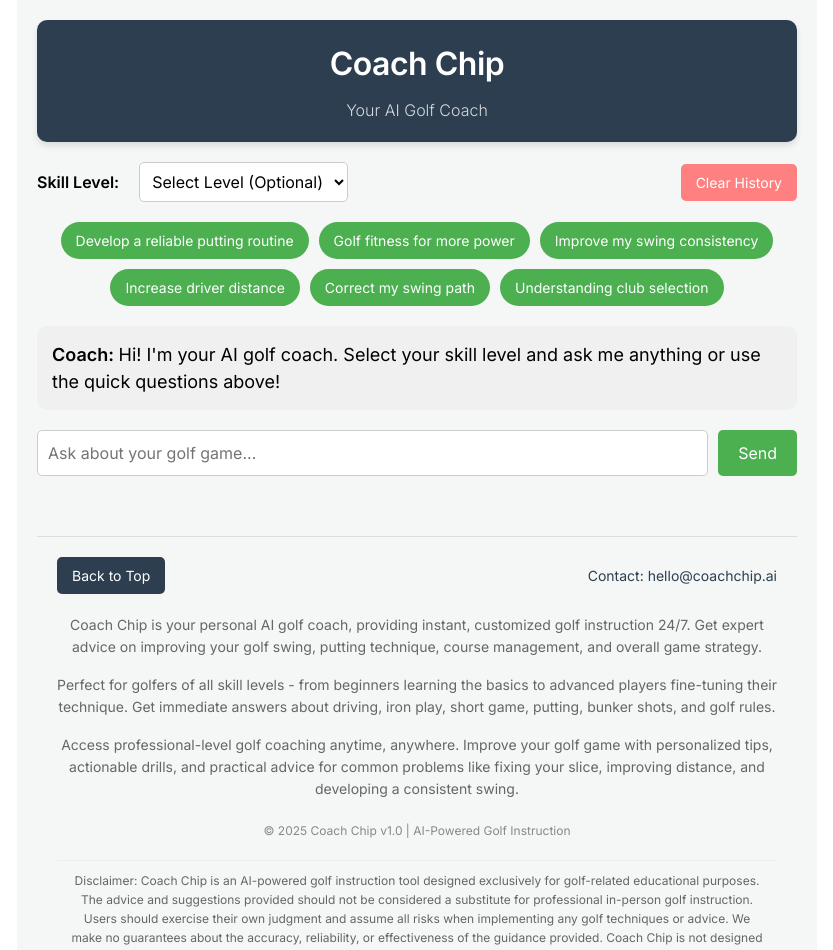
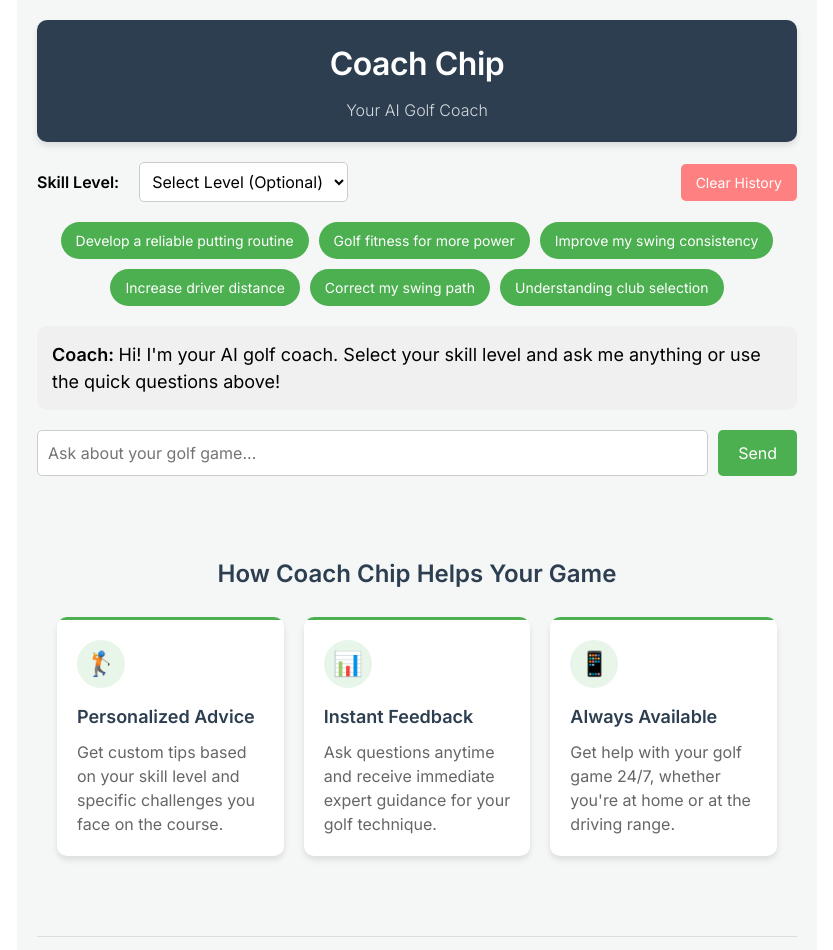
Before and after one commit to delta34377/golf-coach-ai, a Next.js app: page / in a window 1280 px wide. Shown: the top 950 px of the page, without its empty margins (223-1056 px from the left). Built offline with nearby package versions, Linux system fonts and the light colour scheme.

Commit message:
Add feature cards section to highlight key benefits
- Added three feature cards showing main benefits
- Improved visual appeal of the homepage
- Enhanced user understanding of Coach Chip's value proposition

```diff
--- a/app/page.js
+++ b/app/page.js
@@ -722,6 +722,137 @@ useEffect(() => {
         }
       `}</style>
 
+{/* Feature Cards Section */}
+<div style={{
+  maxWidth: '800px',
+  margin: '60px auto 30px auto',
+  padding: '20px',
+  backgroundColor: '#f4f7f6',
+  borderRadius: '10px',
+}}>
+  <h2 style={{
+    fontSize: '24px',
+    fontWeight: 'bold',
+    textAlign: 'center',
+    marginBottom: '25px',
+    color: '#2c3e50'
+  }}>How Coach Chip Helps Your Game</h2>
+
+  <div style={{
+    display: 'flex',
+    flexDirection: isMobile ? 'column' : 'row',
+    gap: '20px',
+    justifyContent: 'center'
+  }}>
+    {/* Card 1 */}
+    <div style={{
+      backgroundColor: 'white',
+      borderRadius: '10px',
+      boxShadow: '0 4px 6px rgba(0,0,0,0.1)',
+      overflow: 'hidden',
+      flex: '1',
+      minWidth: isMobile ? '100%' : '0'
+    }}>
+      <div style={{ height: '3px', backgroundColor: '#4CAF50' }}></div>
+      <div style={{ padding: '20px' }}>
+        <div style={{
+          width: '48px',
+          height: '48px',
+          backgroundColor: '#e8f5e9',
+          borderRadius: '50%',
+          display: 'flex',
+          alignItems: 'center',
+          justifyContent: 'center',
+          marginBottom: '15px',
+          fontSize: '24px'
+        }}>
+          🏌️
+        </div>
+        <h3 style={{
+          fontSize: '18px',
+          fontWeight: 'bold',
+          marginBottom: '10px',
+          color: '#2c3e50'
+        }}>Personalized Advice</h3>
+        <p style={{ color: '#666', lineHeight: '1.5' }}>
+          Get custom tips based on your skill level and specific challenges you face on the course.
+        </p>
+      </div>
+    </div>
+
+    {/* Card 2 */}
+    <div style={{
+      backgroundColor: 'white',
+      borderRadius: '10px',
+      boxShadow: '0 4px 6px rgba(0,0,0,0.1)',
+      overflow: 'hidden',
+      flex: '1',
+      minWidth: isMobile ? '100%' : '0'
+    }}>
+      <div style={{ height: '3px', backgroundColor: '#4CAF50' }}></div>
+      <div style={{ padding: '20px' }}>
+        <div style={{
+          width: '48px',
+          height: '48px',
+          backgroundColor: '#e8f5e9',
+          borderRadius: '50%',
+          display: 'flex',
+          alignItems: 'center',
+          justifyContent: 'center',
+          marginBottom: '15px',
+          fontSize: '24px'
+        }}>
+          📊
+        </div>
+        <h3 style={{
+          fontSize: '18px',
+          fontWeight: 'bold',
+          marginBottom: '10px',
+          color: '#2c3e50'
+        }}>Instant Feedback</h3>
+        <p style={{ color: '#666', lineHeight: '1.5' }}>
+          Ask questions anytime and receive immediate expert guidance for your golf technique.
+        </p>
+      </div>
+    </div>
+
+    {/* Card 3 */}
+    <div style={{
+      backgroundColor: 'white',
+      borderRadius: '10px',
+      boxShadow: '0 4px 6px rgba(0,0,0,0.1)',
+      overflow: 'hidden',
+      flex: '1',
+      minWidth: isMobile ? '100%' : '0'
+    }}>
+      <div style={{ height: '3px', backgroundColor: '#4CAF50' }}></div>
+      <div style={{ padding: '20px' }}>
+        <div style={{
+          width: '48px',
+          height: '48px',
+          backgroundColor: '#e8f5e9',
+          borderRadius: '50%',
+          display: 'flex',
+          alignItems: 'center',
+          justifyContent: 'center',
+          marginBottom: '15px',
+          fontSize: '24px'
+        }}>
+          📱
+        </div>
+        <h3 style={{
+          fontSize: '18px',
+          fontWeight: 'bold',
+          marginBottom: '10px',
+          color: '#2c3e50'
+        }}>Always Available</h3>
+        <p style={{ color: '#666', lineHeight: '1.5' }}>
+          Get help with your golf game 24/7, whether you're at home or at the driving range.
+        </p>
+      </div>
+    </div>
+  </div>
+</div>
 
 {/* Footer Section */}
 <footer style={{
```
